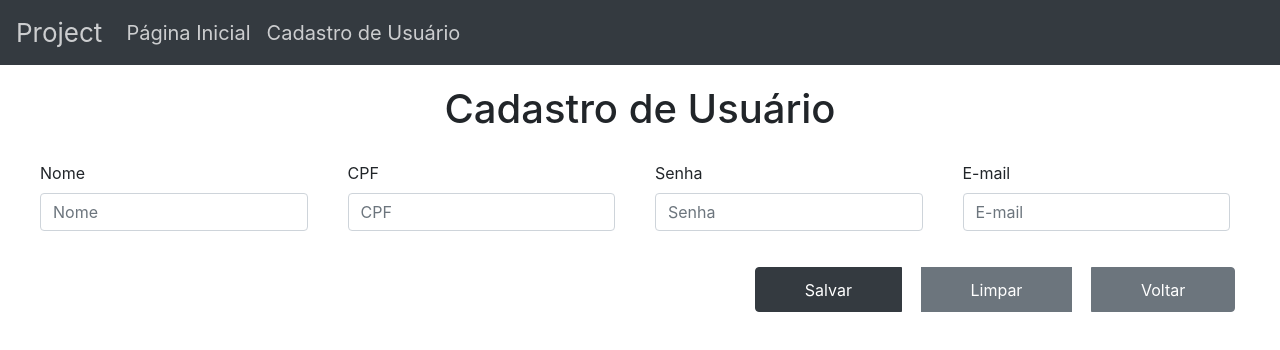
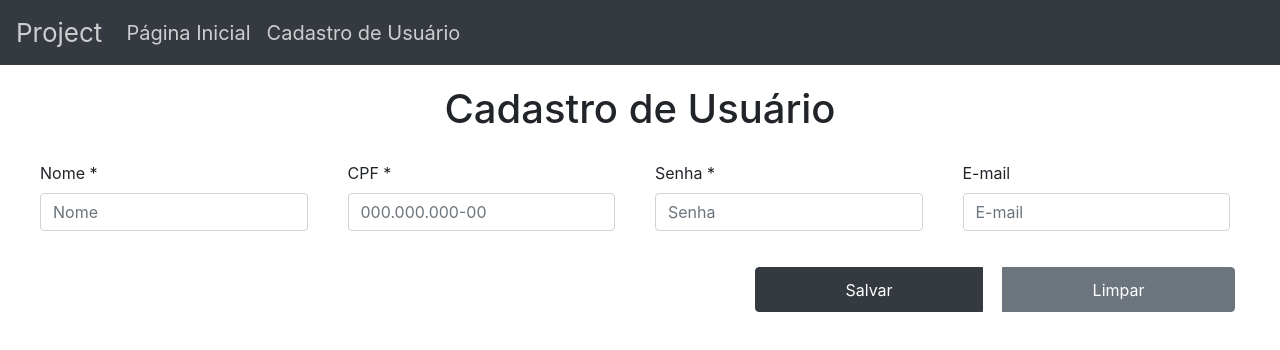
Before and after one commit to AnaB-hub/react_project, a React (Create React App) app in the folder project/: page /cadastro-usuario in a window 1280 px wide. Shown: the top 350 px of the page. Built offline with nearby package versions, Linux system fonts and the light colour scheme.

Commit message:
Finalização do cadastro de usuario

```diff
--- a/project/src/pages/User/CadastroUser.js
+++ b/project/src/pages/User/CadastroUser.js
@@ -33,14 +33,19 @@ function CadastroUser() {
       setSucess(true);
       return;
     }
+    //TODO Verificar pq não acusa a msg de erro
     setMessage("Erro ao cadastrar!");
+  }
+
+  function limpar() {
+    setNome("");
+    setCPF("");
+    setSenha("");
+    setEmail("");
   }
 
   return (
     <div className="body">
-      <div className="titulo">
-        <h1>Cadastro de Usuário</h1>
-      </div>
       {show && (
         <Alert
           variant={sucess ? "success" : "danger"}
@@ -50,38 +55,44 @@ function CadastroUser() {
           <Alert.Heading>{mensage}</Alert.Heading>
         </Alert>
       )}
+      <div className="titulo">
+        <h1>Cadastro de Usuário</h1>
+      </div>
       <Form onSubmit={handleRegister}>
         <div className="row">
           <div className="col-lg-3">
             <Form.Group className="input">
-              <Form.Label>Nome</Form.Label>
+              <Form.Label>Nome *</Form.Label>
               <Form.Control
                 type="text"
                 placeholder="Nome"
                 value={nome}
                 onChange={(e) => setNome(e.target.value)}
+                required
               />
             </Form.Group>
           </div>
           <div className="col-lg-3">
             <Form.Group className="input">
-              <Form.Label>CPF</Form.Label>
+              <Form.Label>CPF *</Form.Label>
               <Form.Control
                 type="text"
-                placeholder="CPF"
+                placeholder="000.000.000-00"
                 value={cpf}
                 onChange={(e) => setCPF(e.target.value)}
+                required
               />
             </Form.Group>
           </div>
           <div className="col-lg-3">
             <Form.Group className="input">
-              <Form.Label>Senha</Form.Label>
+              <Form.Label>Senha *</Form.Label>
               <Form.Control
                 type="password"
                 placeholder="Senha"
                 value={senha}
                 onChange={(e) => setSenha(e.target.value)}
+                required
               />
             </Form.Group>
           </div>
@@ -105,12 +116,10 @@ function CadastroUser() {
             <Button
               variant="secondary"
               className="button"
-              onClick={() => setShow(true)}
+              type="button"
+              onClick={limpar}
             >
               Limpar
-            </Button>
-            <Button variant="secondary" className="button">
-              Voltar
             </Button>
           </ButtonGroup>
         </div>
```
